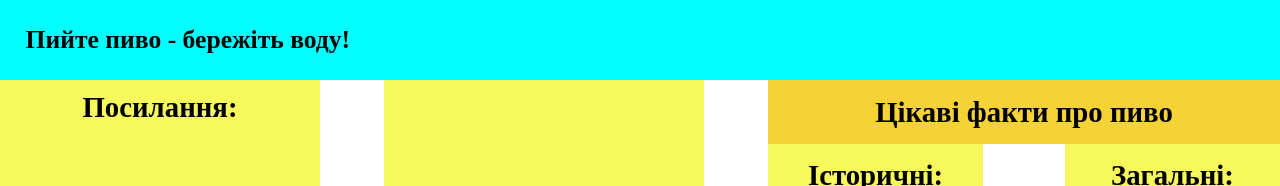
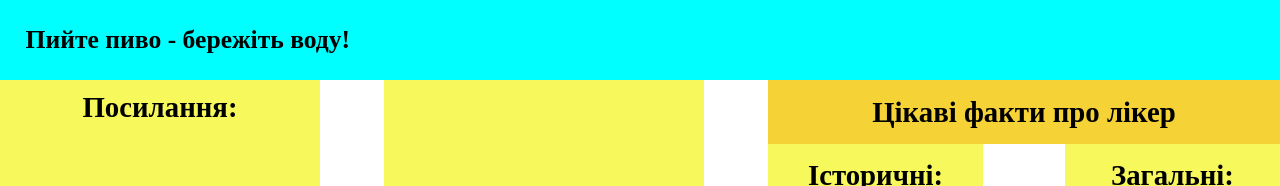
Before and after one commit to MaksymVivdychenko/laba1, a plain HTML site: page ligueur.html in a window 1280 px wide. Shown: the top 186 px of the page. Drawn offline with Linux system fonts and the light colour scheme.

Commit message:
Update ligueur.html

```diff
--- a/ligueur.html
+++ b/ligueur.html
@@ -31,7 +31,7 @@
                 </map>
             </div>
             <div class="right_side_group">
-                <div class="block4"> <h2 class="text_facts">Цікаві факти про пиво</h2></div>
+                <div class="block4"> <h2 class="text_facts">Цікаві факти про лікер</h2></div>
                 <div class="block5">
                     <h3 class="history_facts">Історичні:</h3>
                     <ol>
```
